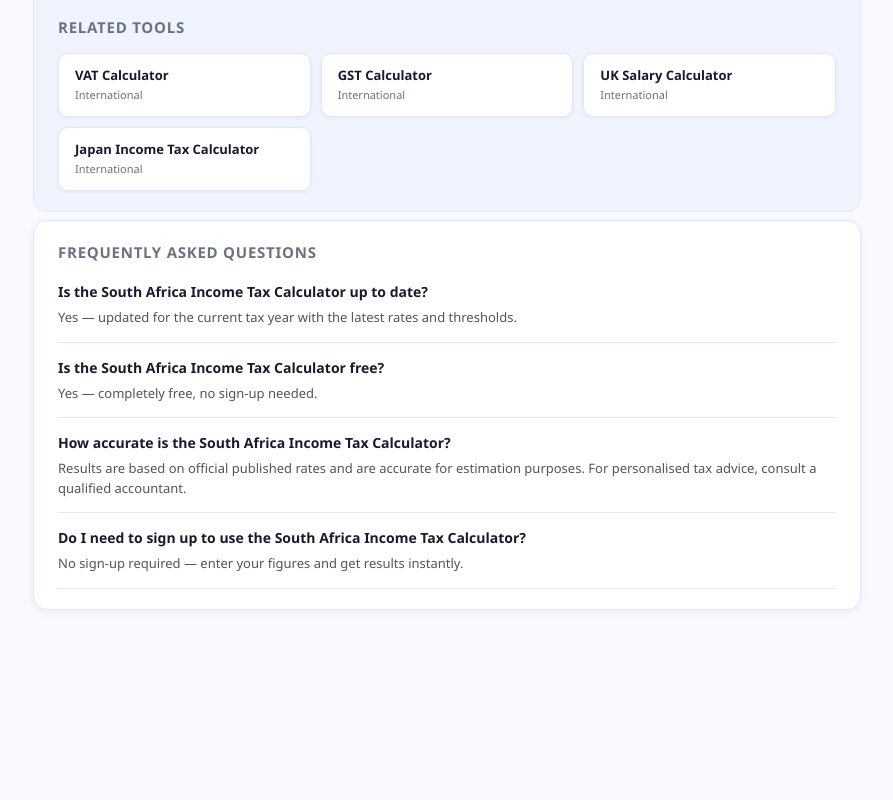
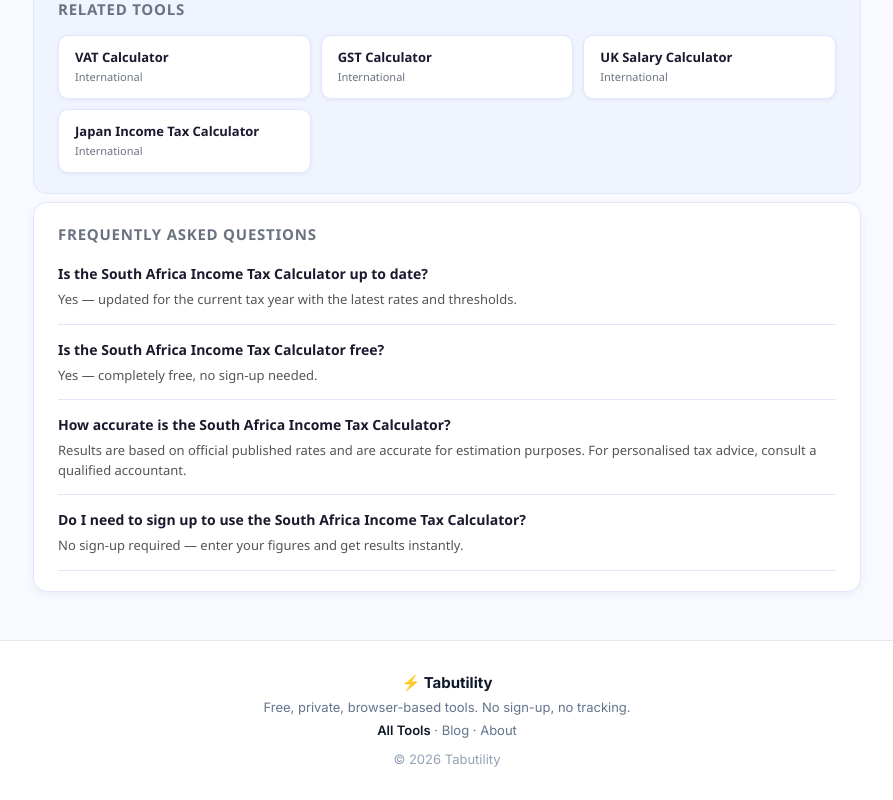
Before and after one commit to rakeshv02/south-africa-income-tax, a React (Vite) app: page / in a window 1280 px wide. Shown: the part 1751-2551 px from the top of the page, without its empty margins (193-1086 px from the left). Before the commit the page ends 2385 px from the top, so only its background shows below. Built offline with nearby package versions, Linux system fonts and the light colour scheme.

Commit message:
Apply shared Tabutility design language (light palette, Inter, footer, ad-slot polish)

```diff
--- a/index.html
+++ b/index.html
@@ -7,6 +7,7 @@
   <link rel="dns-prefetch" href="https://pagead2.googlesyndication.com" />
   <meta charset="UTF-8" />
   <meta name="viewport" content="width=device-width, initial-scale=1.0" />
+<link rel="preconnect" href="https://fonts.googleapis.com"><link rel="preconnect" href="https://fonts.gstatic.com" crossorigin><link rel="stylesheet" href="https://fonts.googleapis.com/css2?family=Inter:wght@400;600;700;800&display=swap">
   <title>South Africa Income Tax Calculator 2025/26 — SARS & UIF | Tabutility</title>
   <meta name="description" content="Calculate your South African take-home pay for 2025/26. Includes SARS income tax, primary rebate and UIF contribution. Instant ZAR results." />
   <meta name="keywords" content="south africa income tax calculator, sars tax calculator, south africa salary calculator 2025, uif calculator, zar take home pay" />
@@ -33,7 +34,15 @@
   <script type="application/ld+json">{"@context":"https://schema.org","@type":"BreadcrumbList","itemListElement":[{"@type":"ListItem","position":1,"name":"Tabutility","item":"https://tabutility.com"},{"@type":"ListItem","position":2,"name":"International","item":"https://tabutility.com/#international"},{"@type":"ListItem","position":3,"name":"South Africa Income Tax Calculator","item":"https://south-africa-income-tax.tabutility.com/"}]}</script>
   <script type="application/ld+json">{"@context":"https://schema.org","@type":"FAQPage","mainEntity":[{"@type":"Question","name":"Is the South Africa Income Tax Calculator up to date?","acceptedAnswer":{"@type":"Answer","text":"Yes — updated for the current tax year with the latest rates and thresholds."}},{"@type":"Question","name":"Is the South Africa Income Tax Calculator free?","acceptedAnswer":{"@type":"Answer","text":"Yes — completely free, no sign-up needed."}},{"@type":"Question","name":"How accurate is the South Africa Income Tax Calculator?","acceptedAnswer":{"@type":"Answer","text":"Results are based on official published rates and are accurate for estimation purposes. For personalised tax advice, consult a qualified accountant."}},{"@type":"Question","name":"Do I need to sign up to use the South Africa Income Tax Calculator?","acceptedAnswer":{"@type":"Answer","text":"No sign-up required — enter your figures and get results instantly."}}]}</script>
   <meta name="theme-color" content="#1a1a2e" />
-  </head>
+  <style id="tabutility-brand">
+/* empty ad slots: reserve space, no bordered box */
+.ad-banner,.ad-slot,.ad-container{background:transparent!important;border:none!important;border-bottom:none!important;box-shadow:none!important}
+ins.adsbygoogle,.ad-banner iframe,.ad-slot iframe{visibility:hidden!important}
+ins.adsbygoogle[data-ad-status="filled"],.ad-banner ins[data-ad-status="filled"] iframe,.ad-slot ins[data-ad-status="filled"] iframe{visibility:visible!important}
+nav .brand{color:#0f172a}
+body{-webkit-font-smoothing:antialiased}
+</style>
+</head>
 <body style="margin:0;background:#f8faff;font-family:'Segoe UI',Arial,sans-serif">
 <div id="root"></div>
 <script type="text/babel">
@@ -171,19 +180,19 @@
 
 
 <!-- embed-widget -->
-<div style="max-width:640px;margin:0 auto 32px;background:#1e293b;border:1px solid #334155;border-radius:12px;padding:18px">
-  <h2 style="font-size:15px;font-weight:700;color:#94a3b8;text-transform:uppercase;letter-spacing:.05em;margin-bottom:12px">Embed This Tool</h2>
+<div style="max-width:640px;margin:0 auto 32px;background:#ffffff;border:1px solid #e2e8f0;border-radius:12px;padding:18px">
+  <h2 style="font-size:15px;font-weight:700;color:#64748b;text-transform:uppercase;letter-spacing:.05em;margin-bottom:12px">Embed This Tool</h2>
   <p style="font-size:13px;color:#64748b;margin-bottom:12px">Add this South Africa Income Tax Calculator to your website or blog for free — just paste this code:</p>
-  <div style="background:#0f172a;border:1px solid #334155;border-radius:8px;padding:12px;font-family:monospace;font-size:12px;color:#7dd3fc;word-break:break-all;margin-bottom:10px" id="embed-code">&lt;iframe src=&quot;https://south-africa-income-tax.tabutility.com/&quot; width=&quot;100%&quot; height=&quot;600&quot; frameborder=&quot;0&quot; style=&quot;border-radius:12px&quot; title=&quot;South Africa Income Tax Calculator by Tabutility&quot;&gt;&lt;/iframe&gt;
+  <div style="background:#f8f7f4;border:1px solid #e2e8f0;border-radius:8px;padding:12px;font-family:'Inter',monospace;font-size:12px;color:#7dd3fc;word-break:break-all;margin-bottom:10px" id="embed-code">&lt;iframe src=&quot;https://south-africa-income-tax.tabutility.com/&quot; width=&quot;100%&quot; height=&quot;600&quot; frameborder=&quot;0&quot; style=&quot;border-radius:12px&quot; title=&quot;South Africa Income Tax Calculator by Tabutility&quot;&gt;&lt;/iframe&gt;
 &lt;p style=&quot;font-size:12px&quot;&gt;&lt;a href=&quot;https://south-africa-income-tax.tabutility.com/&quot; target=&quot;_blank&quot; rel=&quot;noopener&quot;&gt;South Africa Income Tax Calculator&lt;/a&gt; by &lt;a href=&quot;https://tabutility.com/&quot; target=&quot;_blank&quot; rel=&quot;noopener&quot;&gt;Tabutility&lt;/a&gt;&lt;/p&gt;</div>
-  <button onclick="navigator.clipboard.writeText(document.getElementById('embed-code').textContent).then(()=>{this.textContent='Copied!';setTimeout(()=>this.textContent='Copy Embed Code',2000)})" style="background:#38bdf8;color:#0f172a;border:none;border-radius:8px;padding:9px 18px;font-size:13px;font-weight:700;cursor:pointer">Copy Embed Code</button>
+  <button onclick="navigator.clipboard.writeText(document.getElementById('embed-code').textContent).then(()=>{this.textContent='Copied!';setTimeout(()=>this.textContent='Copy Embed Code',2000)})" style="background:#0f172a;color:#f8f7f4;border:none;border-radius:8px;padding:9px 18px;font-size:13px;font-weight:700;cursor:pointer">Copy Embed Code</button>
   <span style="font-size:11px;color:#475569;margin-left:12px">Free to use — the credit link helps others find the tool</span>
 </div>
-<div style="margin:0 auto 24px;max-width:640px;background:#1e293b;border-radius:10px;padding:14px 18px;display:flex;align-items:center;gap:14px;cursor:pointer;border:1px solid #334155" onclick="window.open('https://www.amazon.co.uk/s?k=South%20Africa%20personal%20finance%20books&tag=tabutility-20','_blank','noopener noreferrer')" title="Managing South African tax?">
+<div style="margin:0 auto 24px;max-width:640px;background:#ffffff;border-radius:10px;padding:14px 18px;display:flex;align-items:center;gap:14px;cursor:pointer;border:1px solid #e2e8f0" onclick="window.open('https://www.amazon.co.uk/s?k=South%20Africa%20personal%20finance%20books&tag=tabutility-20','_blank','noopener noreferrer')" title="Managing South African tax?">
   <span style="font-size:28px;flex-shrink:0">📚</span>
   <div style="min-width:0">
-    <div style="font-size:13px;font-weight:700;color:#f1f5f9;margin-bottom:3px">Managing South African tax?</div>
-    <div style="font-size:12px;color:#94a3b8">Browse South African personal finance books <span style="color:#f59e0b;white-space:nowrap">→ Browse on Amazon</span></div>
+    <div style="font-size:13px;font-weight:700;color:#0f172a;margin-bottom:3px">Managing South African tax?</div>
+    <div style="font-size:12px;color:#64748b">Browse South African personal finance books <span style="color:#f59e0b;white-space:nowrap">→ Browse on Amazon</span></div>
     <div style="font-size:10px;color:#475569;margin-top:3px">As an Amazon Associate we earn from qualifying purchases.</div>
   </div>
 </div>
@@ -251,5 +260,11 @@
   }
 })();
 </script>
+<footer style="border-top:1px solid #e2e8f0;background:#ffffff;margin-top:48px;padding:28px 24px;text-align:center;font-family:'Inter',-apple-system,BlinkMacSystemFont,'Segoe UI',sans-serif;font-size:13px;color:#64748b;line-height:1.8">
+<div style="font-weight:700;color:#0f172a;font-size:15px">⚡ Tabutility</div>
+<div>Free, private, browser-based tools. No sign-up, no tracking.</div>
+<div><a href="https://tabutility.com" style="color:#0f172a;font-weight:600;text-decoration:none">All Tools</a> · <a href="https://tabutility.com/blog/" style="color:#64748b;text-decoration:none">Blog</a> · <a href="https://tabutility.com/#about" style="color:#64748b;text-decoration:none">About</a></div>
+<div style="margin-top:6px;color:#94a3b8">© 2026 Tabutility</div>
+</footer>
 </body>
 </html>
--- a/src/index.css
+++ b/src/index.css
@@ -4,5 +4,5 @@
 
 body {
   margin: 0;
-  font-family: 'Inter', sans-serif;
+  font-family:'Inter', 'Inter', sans-serif;
 }
```
